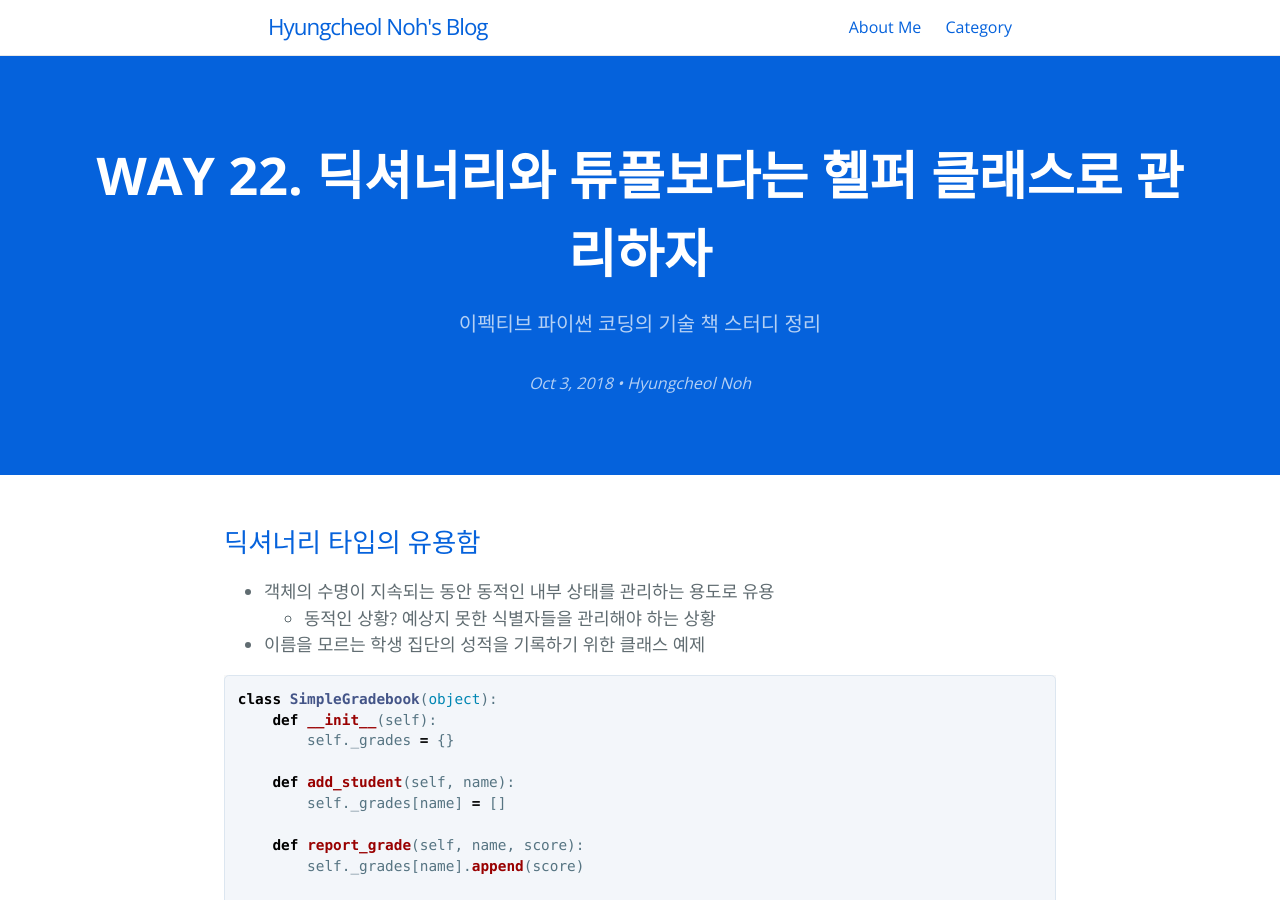
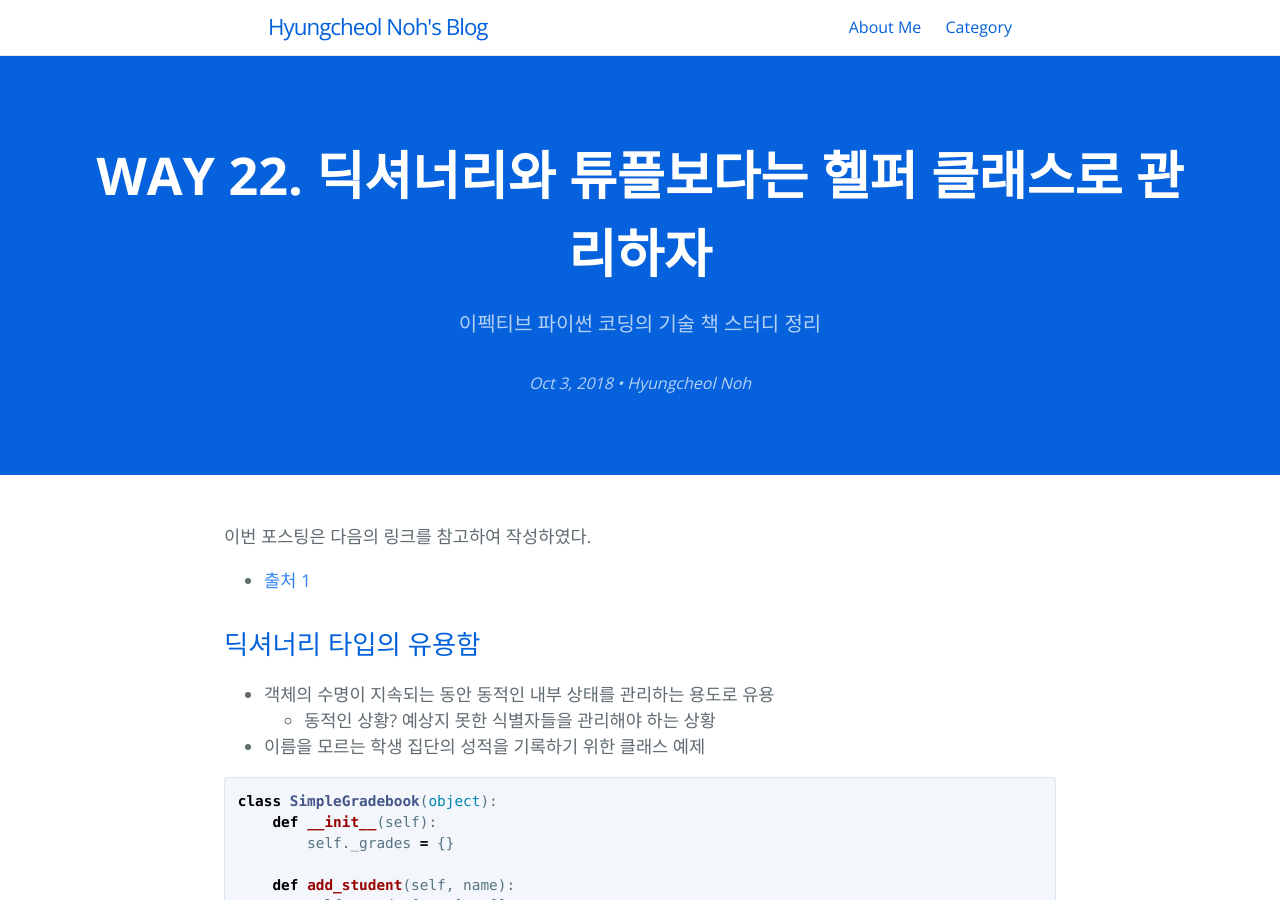
Before and after one commit to hcnoh/hcnoh.github.io, a Jekyll site: the page built from _posts/2018-10-03-effective-python-way22.md, in a window 1280 px wide and 900 px high. Built offline with Jekyll 4.4.1, drawn with Linux system fonts in a browser that asks for light colours; comment, search, counter and statistics services are not loaded.

Commit message:
Update 2018-10-03-effective-python-way22.md

```diff
--- a/_posts/2018-10-03-effective-python-way22.md
+++ b/_posts/2018-10-03-effective-python-way22.md
@@ -9,6 +9,9 @@ image: /thumbnail-mobile.png
 author: "Hyungcheol Noh"
 permalink: /2018-10-03-effective-python-way22
 ---
+
+이번 포스팅은 다음의 링크를 참고하여 작성하였다.
+- [출처 1](https://www.tutorialspoint.com/python/dictionary_setdefault.htm)
 
 ## 딕셔너리 타입의 유용함
 - 객체의 수명이 지속되는 동안 동적인 내부 상태를 관리하는 용도로 유용
```
